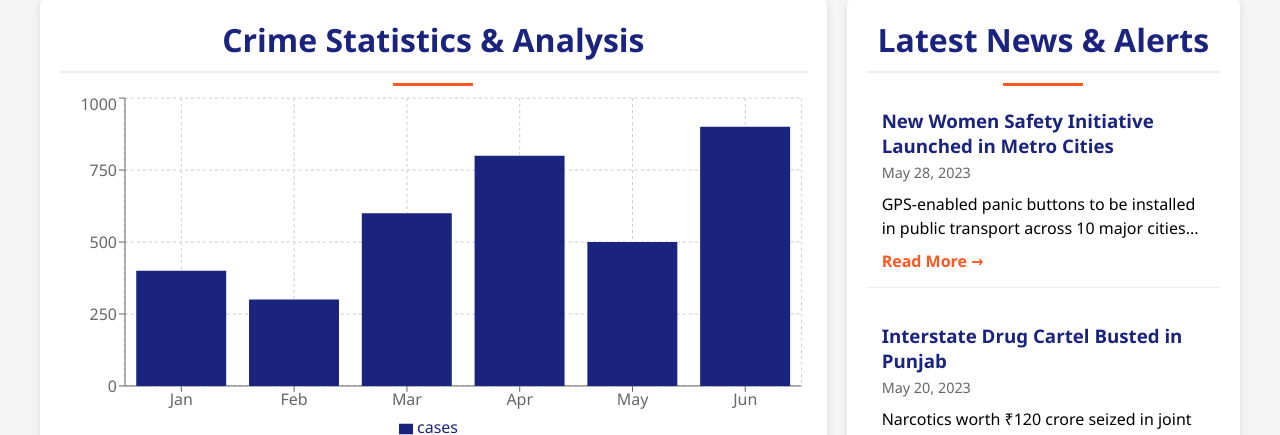
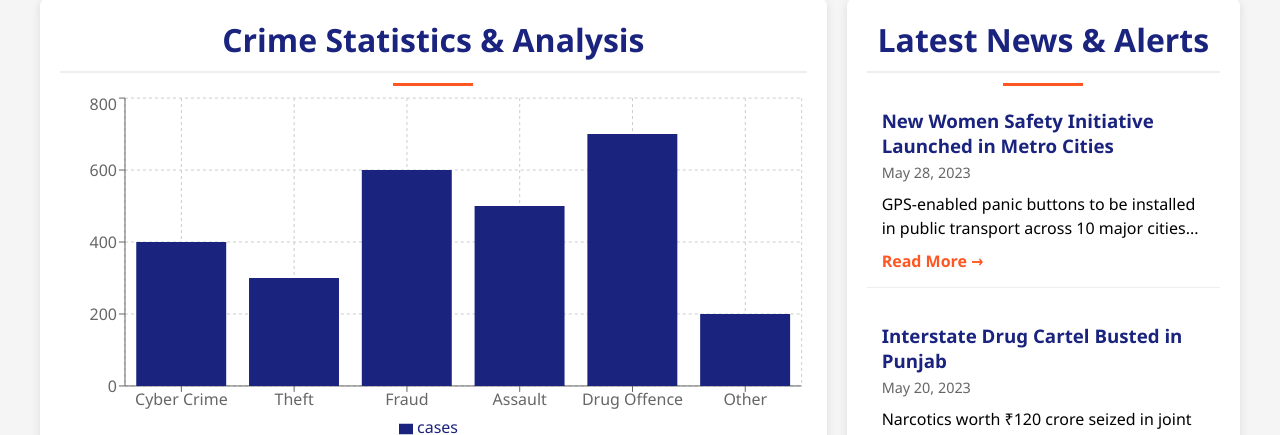
Before and after one commit to Amil2006/Crime_Tracking, a React (Create React App) app: page / in a window 1280 px wide. Shown: the part 517-952 px from the top of the page. Built offline with nearby package versions, Linux system fonts and the light colour scheme.

Commit message:
Update CrimeStats.jsx

```diff
--- a/src/components/CrimeStats.jsx
+++ b/src/components/CrimeStats.jsx
@@ -3,12 +3,14 @@ import './CrimeStats.css';
 import { BarChart, Bar, XAxis, YAxis, CartesianGrid, Tooltip, Legend, ResponsiveContainer } from 'recharts';
 
 const data = [
-  { name: 'Jan', cases: 400 },
-  { name: 'Feb', cases: 300 },
-  { name: 'Mar', cases: 600 },
-  { name: 'Apr', cases: 800 },
-  { name: 'May', cases: 500 },
-  { name: 'Jun', cases: 900 },
+  { name: 'Cyber Crime', cases: 400 },
+  { name: 'Theft', cases: 300 },
+  { name: 'Fraud', cases: 600 },
+  // { name: 'Harassment', cases: 800 },
+  { name: 'Assault', cases: 500 },
+  // { name: 'Vandalism', cases: 900 },
+  { name: 'Drug Offence', cases: 700 },
+  { name: 'Other', cases: 200 },
 ];
 
 const CrimeStats = () => {
@@ -32,10 +34,10 @@ const CrimeStats = () => {
           <h3>About Us</h3>
           <p>The National Cyber Crime Reporting Portal is an initiative of the Government of India to facilitate victims/complainants to report cyber crime complaints online.</p>
           <div className="links">
-            <a href="#">Overview</a>
-            <a href="#">Mission</a>
-            <a href="#">Vision</a>
-            <a href="#">Useful Links</a>
+            <a href="http://localhost:3000/about">Overview</a>
+            <a href="http://localhost:3000/about">Mission</a>
+            <a href="http://localhost:3000/about">Vision</a>
+            <a href="http://localhost:3000/services">Useful Links</a>
           </div>
         </div>
       </div>
```
